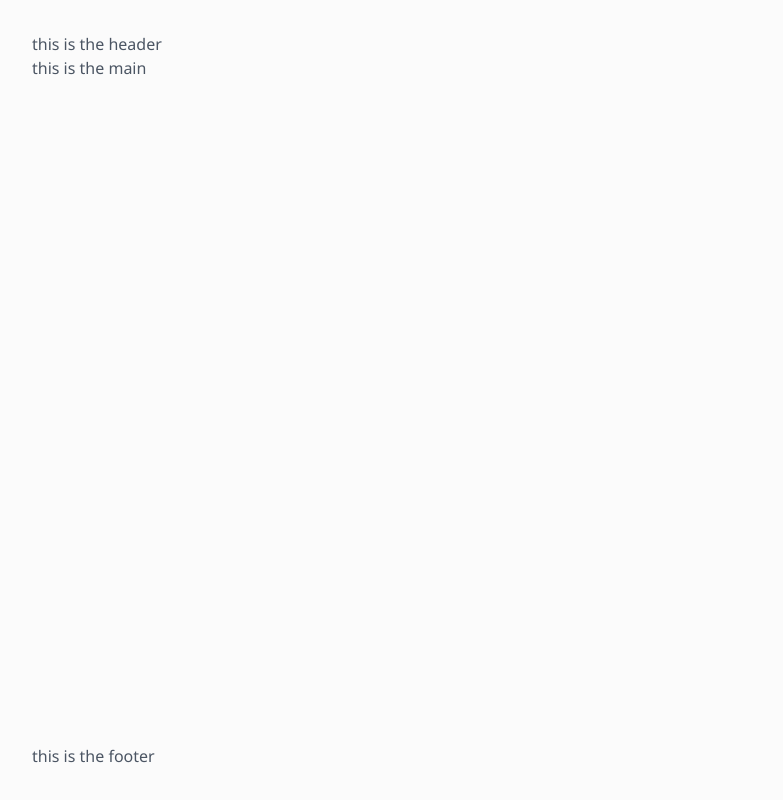
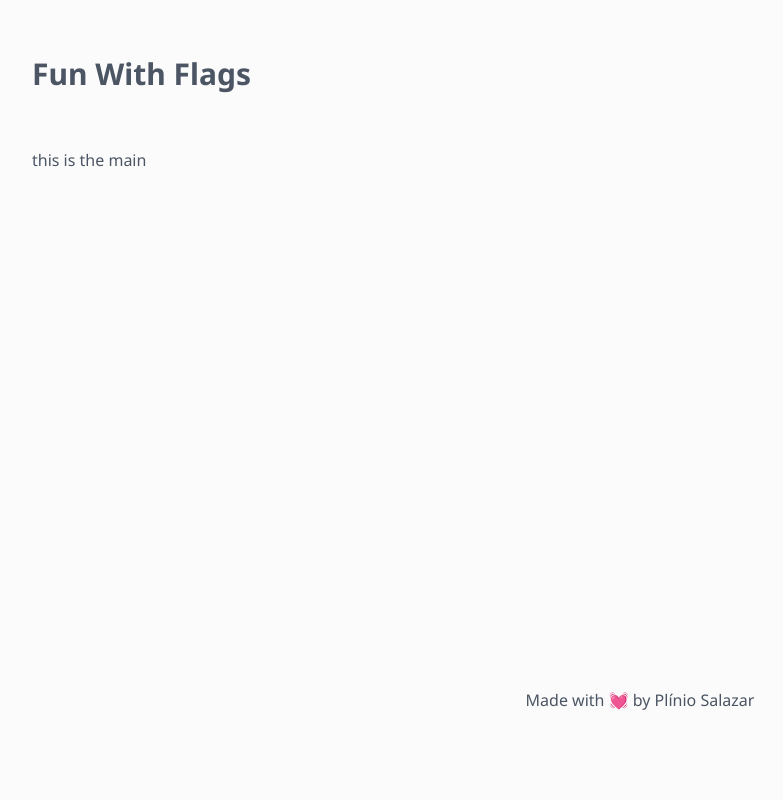
Before and after one commit to kanttanhed/fun-with-flags, a Next.js app in the folder fun-with-flags/: page / in a window 1280 px wide. Shown: the whole page, without its empty margins (0-783 px from the left). Built offline with nearby package versions, Linux system fonts and the light colour scheme.

Commit message:
add Footer and Header components

```diff
--- /dev/null
+++ b/fun-with-flags/app/components/Footer.tsx
@@ -0,0 +1,9 @@
+const Footer = () => {
+    return(
+        <footer className="py-6 mb-8">
+            <p className="text-center">Made with 💓 by Plínio Salazar</p>
+        </footer>
+    )
+}
+
+export default Footer;
--- /dev/null
+++ b/fun-with-flags/app/components/Header.tsx
@@ -0,0 +1,9 @@
+const Header = () => {
+    return(
+        <header className="py-6 mb-8">
+            <h1 className="text-3xl font-bold">Fun With Flags</h1>
+        </header>
+    )
+}
+
+export default Header;
--- /dev/null
+++ b/fun-with-flags/app/components/index.ts
@@ -0,0 +1,2 @@
+export { default as Footer} from "./Footer"
+export { default as Header } from "./Header"
--- a/fun-with-flags/app/page.tsx
+++ b/fun-with-flags/app/page.tsx
@@ -1,9 +1,12 @@
+import {Footer, Header} from "./components";
+
+
 export default function Home() {
   return (
     <>
-    <header>this is the header</header>
+    <Header />
     <main className="flex-1">this is the main</main>
-    <footer>this is the footer</footer>
+    <Footer />
     </>
   );
 }
```
